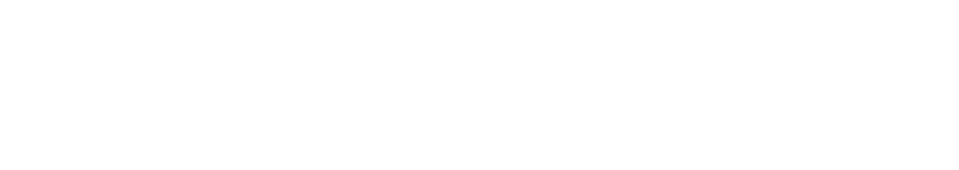
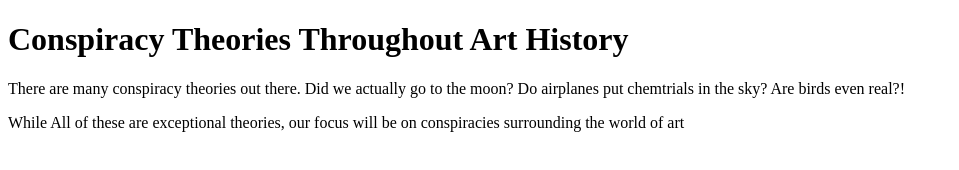
Before and after one commit to is-120-winter-2023/first-web-page-Brechristian, a website: page index.html in a window 1280 px wide. Shown: the whole page, without its empty margins (0-959 px from the left). Drawn offline with Linux system fonts and the light colour scheme.

Commit message:
images fodler and index.html href images not work

```diff
--- a/index.html
+++ b/index.html
@@ -2,6 +2,10 @@
 <html lang="en">
 
 <head>
+  <link rel="apple-touch-icon" sizes="180x180" href="images/apple-touch-icon.png">
+  <link rel="icon" type="image/png" sizes="32x32" href="images/favicon-32x32.png">
+  <link rel="icon" type="image/png" sizes="16x16" href="images/favicon-16x16.png">
+  <link rel="manifest" href="images/site.webmanifest">
   <meta charset="UTF-8">
   <meta http-equiv="X-UA-Compatible" content="IE=edge">
   <meta name="viewport" content="width=device-width, initial-scale=1.0">
@@ -11,7 +15,10 @@
 </head>
 
 <body>
-
+  <h1> Conspiracy Theories Throughout Art History</h1>
+  <p>There are many conspiracy theories out there. Did we actually go to the moon? Do airplanes put chemtrials in the
+    sky? Are birds even real?! </p>
+  <p>While All of these are exceptional theories, our focus will be on conspiracies surrounding the world of art</p>
 </body>
 
 </html>
```
Also changed, not shown: README.md, favicon.ico (added), images/android-chrome-192x192.png (added), images/android-chrome-512x512.png (added), images/apple-touch-icon.png (added), images/favicon-16x16.png (added), images/favicon-32x32.png (added), images/site.webmanifest (added).
